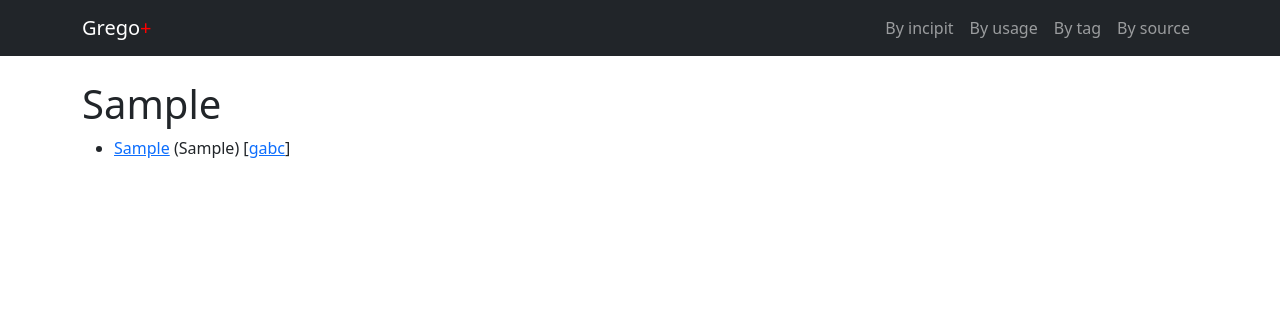
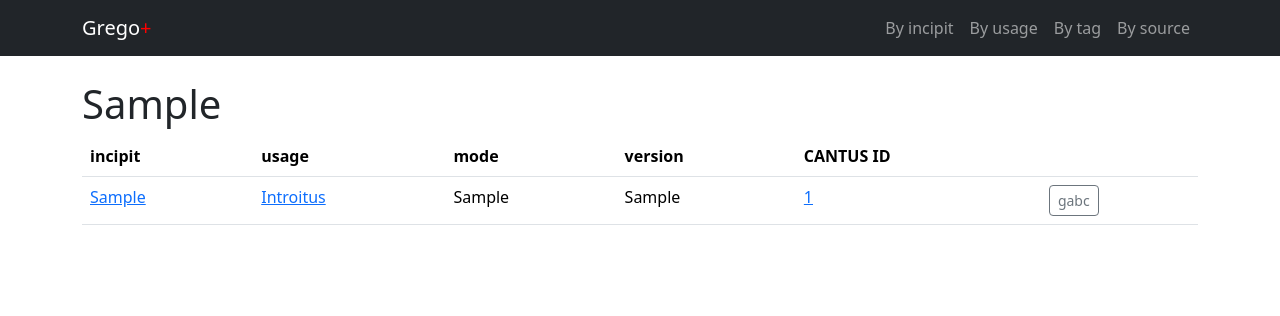
Before and after one commit to igneus/gregoplus, a Django app: page /scores/tag/1 in a window 1280 px wide. Shown: the top 316 px of the page. Run offline with Django 3.2, Linux system fonts and the light colour scheme; tables that the repository leaves empty hold one stand-in row (values such as "Sample post"); parts of the project's set-up code (start-up, migrations or seed data) failed here and were passed over.

Commit message:
Chant listing: make it a table

```diff
--- a/scores/templates/scores/_score_list.html
+++ b/scores/templates/scores/_score_list.html
@@ -1,13 +1,34 @@
-<ul>
+<table class="table">
+  <thead>
+    <tr>
+      <th>incipit</th>
+      <th>usage</th>
+      <th>mode</th>
+      <th>version</th>
+      <th>CANTUS ID</th>
+      <th></th>
+    </tr>
+  </thead>
+  <tbody>
     {% for score in scores %}
-        <li>
-            <a href="{% url 'detail' score.id %}">{{ score.incipit | default:'no lyrics' }}</a>
-            {% if score.version is not None %}
-                ({{ score.version }})
-            {% endif %}
-            [<a href="{% url 'gabc' score.id %}">gabc</a>]
-        </li>
+    <tr>
+      <td><a href="{% url 'detail' score.id %}">{{ score.incipit | default:'[no lyrics]' }}</a></td>
+      <td><a href="{% url 'usage_detail' score.office_part %}">{{ score.get_office_part_display }}</a></td>
+      <td>{{ score.mode|default:'' }}</td>
+      <td>
+        {% if score.version is not None %}
+          {{ score.version }}
+        {% endif %}
+      </td>
+      <td>
+        {% if score.cantusid %}
+          <a href="https://cantusindex.org/id/{{ score.cantusid }}">{{ score.cantusid }}</a>
+        {% endif %}
+      </td>
+      <td><a href="{% url 'gabc' score.id %}" class="btn btn-sm btn-outline-secondary">gabc</a></td>
+    </tr>
     {% endfor %}
-</ul>
+  </tbody>
+</table>
 
 {% include './_pagination.html' %}
```
